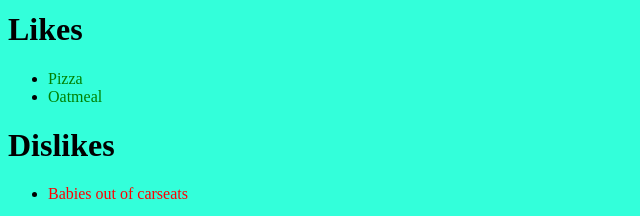
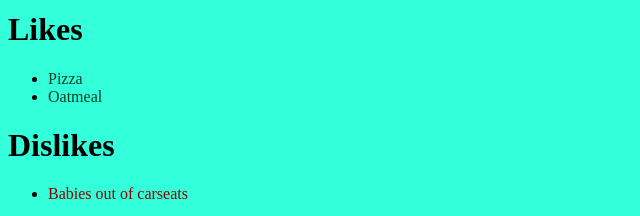
Before and after one commit to SanguineL/COMP5970, a plain HTML site: page MyWebsite/index.html in a window 1280 px wide. Shown: the part 709-925 px from the top of the page, without its empty margins (0-640 px from the left). Drawn offline with Linux system fonts and the light colour scheme.

Commit message:
Fix colors for contrast

```diff
--- a/MyWebsite/index.html
+++ b/MyWebsite/index.html
@@ -20,12 +20,12 @@
         This is my website!
         <H1>Likes</H1>
         <UL>
-            <LI><font color="green">Pizza</font></LI>
-            <LI><font color="green">Oatmeal</font></LI>
+            <LI><font color="004225">Pizza</font></LI>
+            <LI><font color="004225">Oatmeal</font></LI>
         </UL>
         <H1>Dislikes</H1>
         <UL>
-            <LI><font color="red">Babies out of carseats</font></LI>
+            <LI><font color="8b0000">Babies out of carseats</font></LI>
         </UL>
     </BODY>
 </HTML>
```
